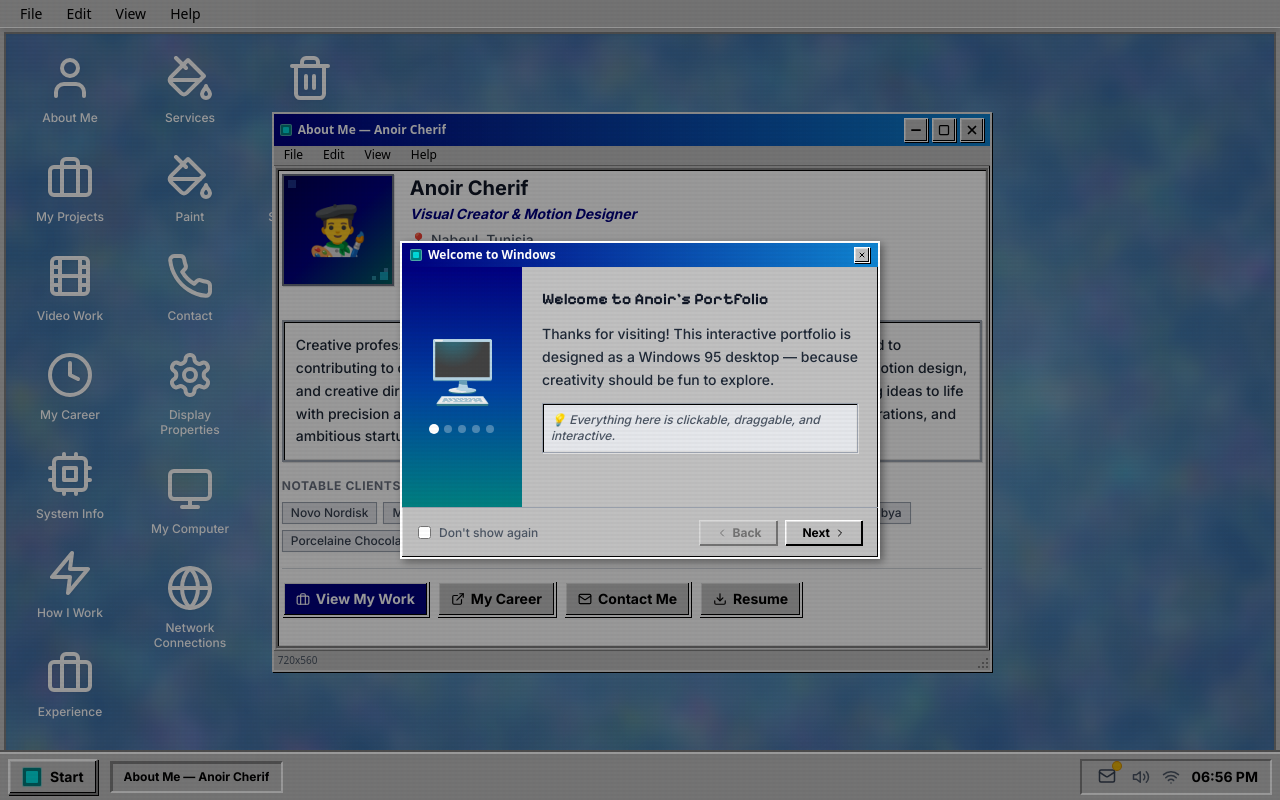
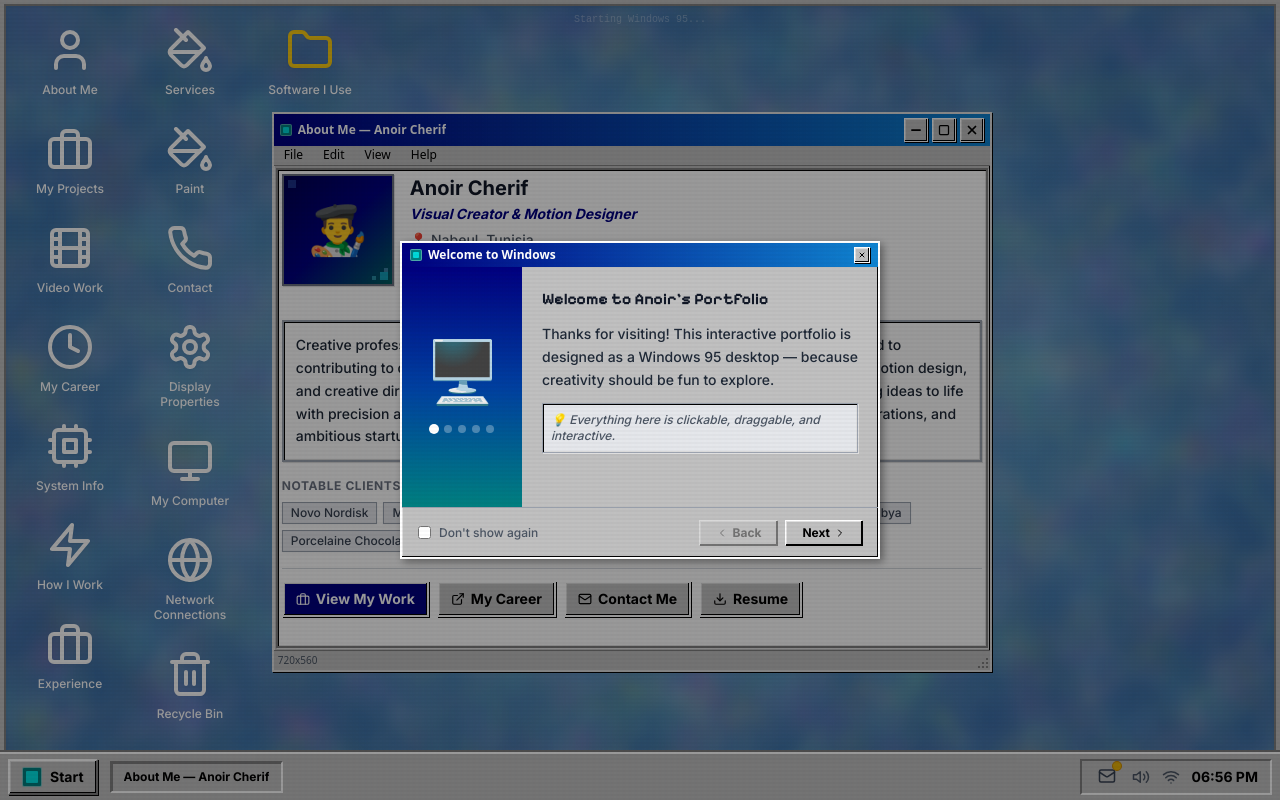
Before and after one commit to a32116150-ctrl/anoir.space, a React (Vite) app: page / in a window 1280 px wide. Built offline with nearby package versions, Linux system fonts and the light colour scheme; a web font is replaced by a local one.

Commit message:
remove fixed top MenuBar for cleaner layout

```diff
--- a/src/App.jsx
+++ b/src/App.jsx
@@ -2,7 +2,6 @@ import React, { useState, useEffect, useCallback, Suspense, lazy } from 'react';
 import { AnimatePresence, motion } from 'framer-motion';
 import Window from './components/Window';
 import Taskbar from './components/Taskbar';
-import MenuBar from './components/MenuBar';
 import SystemDialog from './components/SystemDialog';
 import DesktopIcon from './components/DesktopIcon';
 import StartMenu from './components/StartMenu';
@@ -293,13 +292,6 @@ function App() {
         Starting Windows 95...
       </div>
 
-      <MenuBar
-        onOpenWindow={openWindow}
-        onDownloadResume={handleDownloadResume}
-        showStatusbar={showStatusbar}
-        onToggleStatusbar={() => setShowStatusbar(!showStatusbar)}
-      />
-
       <div className="flex-1 flex overflow-hidden relative">
 
         {/* Main Canvas */}
```
